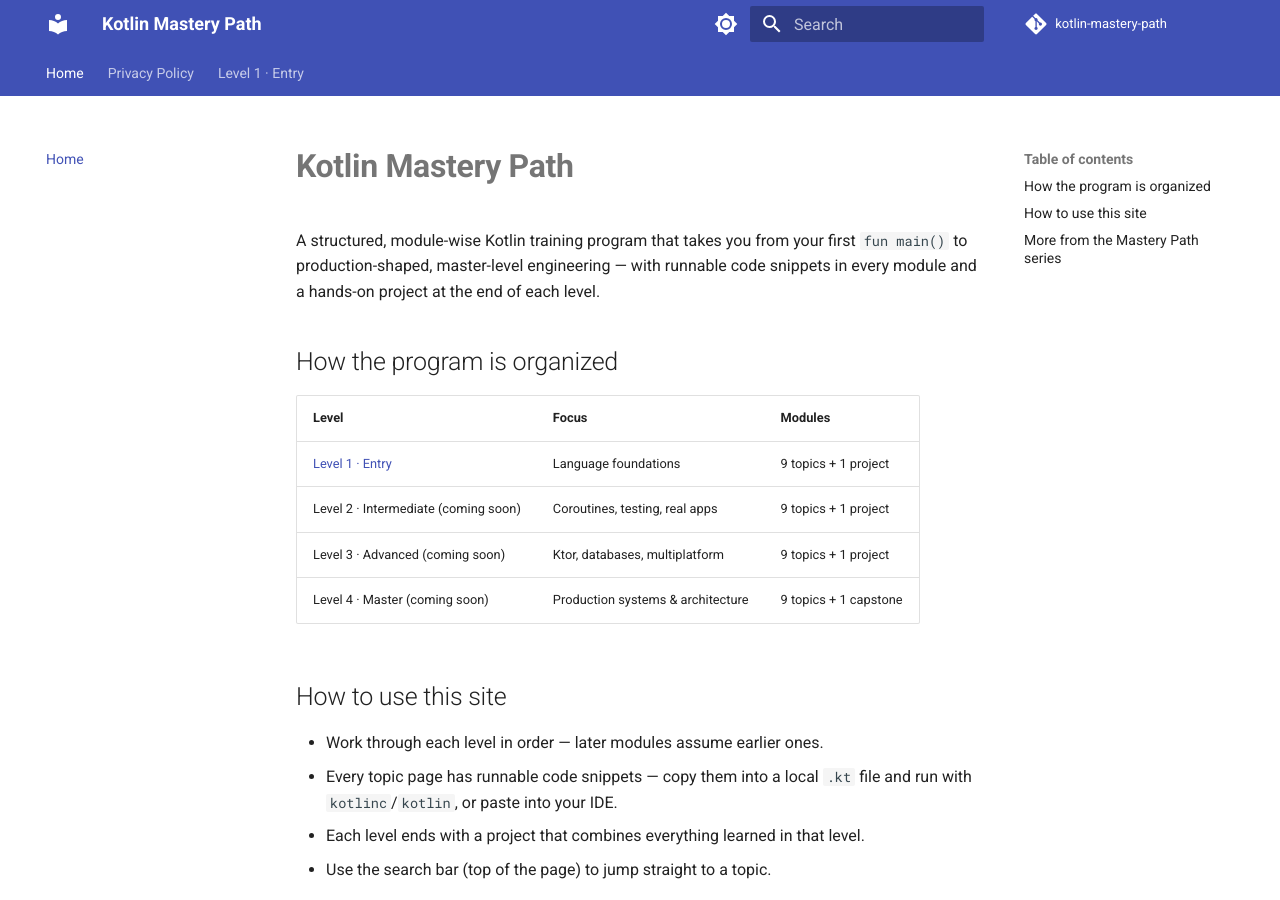
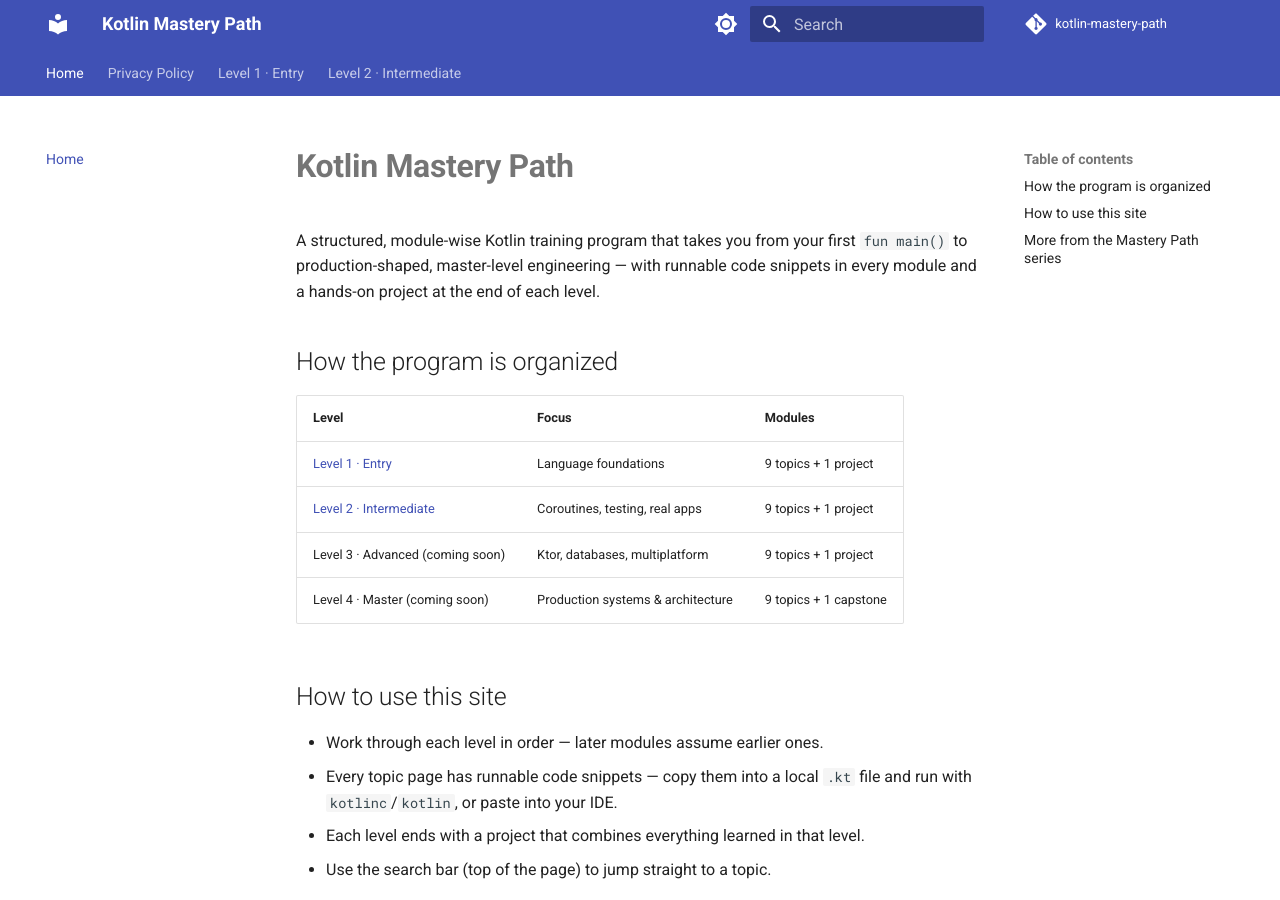
Before and after one commit to SIGILIPELLI/kotlin-mastery-path, an MkDocs documentation site: the page built from docs/index.md, in a window 1280 px wide and 900 px high. Built offline with MkDocs 1.6.1 and Material for MkDocs 9.7.7, drawn with Linux system fonts in a browser that asks for light colours; comment, search, counter and statistics services are not loaded; part of the change alters nothing that is shown.

Commit message:
Restore finished level(s) to nav/sitemap/homepage
Real content is now written for this level; lifting the interim
AdSense thin-content exclusion put in place while it was still stubs.

Co-Authored-By: Claude Opus 5 <noreply@anthropic.com>

```diff
--- a/docs/index.md
+++ b/docs/index.md
@@ -15,7 +15,7 @@ each level.
 | Level | Focus | Modules |
 |-------|-------|---------|
 | [Level 1 · Entry](level-1/index.md) | Language foundations | 9 topics + 1 project |
-| Level 2 · Intermediate (coming soon) | Coroutines, testing, real apps | 9 topics + 1 project |
+| [Level 2 · Intermediate](level-2/index.md) | Coroutines, testing, real apps | 9 topics + 1 project |
 | Level 3 · Advanced (coming soon) | Ktor, databases, multiplatform | 9 topics + 1 project |
 | Level 4 · Master (coming soon) | Production systems & architecture | 9 topics + 1 capstone |
 
--- a/mkdocs.yml
+++ b/mkdocs.yml
@@ -62,8 +62,19 @@ nav:
       - "08 · Data Classes": level-1/08-data-classes.md
       - "09 · Extension Functions Intro": level-1/09-extension-functions.md
       - "10 · Project — CLI To-Do App": level-1/10-project-todo-app.md
+  - "Level 2 · Intermediate":
+      - Overview: level-2/index.md
+      - "01 · OOP Deep Dive": level-2/01-oop-deep-dive.md
+      - "02 · Lambdas & Higher-Order Functions": level-2/02-lambdas-higher-order-functions.md
+      - "03 · Coroutines Basics": level-2/03-coroutines-basics.md
+      - "04 · Null Safety Advanced": level-2/04-null-safety-advanced.md
+      - "05 · Collections Deep Dive": level-2/05-collections-deep-dive.md
+      - "06 · Testing with JUnit/Kotest": level-2/06-testing-junit-kotest.md
+      - "07 · Working with JSON": level-2/07-working-with-json.md
+      - "08 · Gradle Basics": level-2/08-gradle-basics.md
+      - "09 · Generics": level-2/09-generics.md
+      - "10 · Project — Weather CLI": level-2/10-project-weather-cli.md
 # --- auto-pruned stub levels (see AdSense low-value-content fix) ---
 exclude_docs: |
-  level-2/*.md
   level-3/*.md
   level-4/*.md
```
